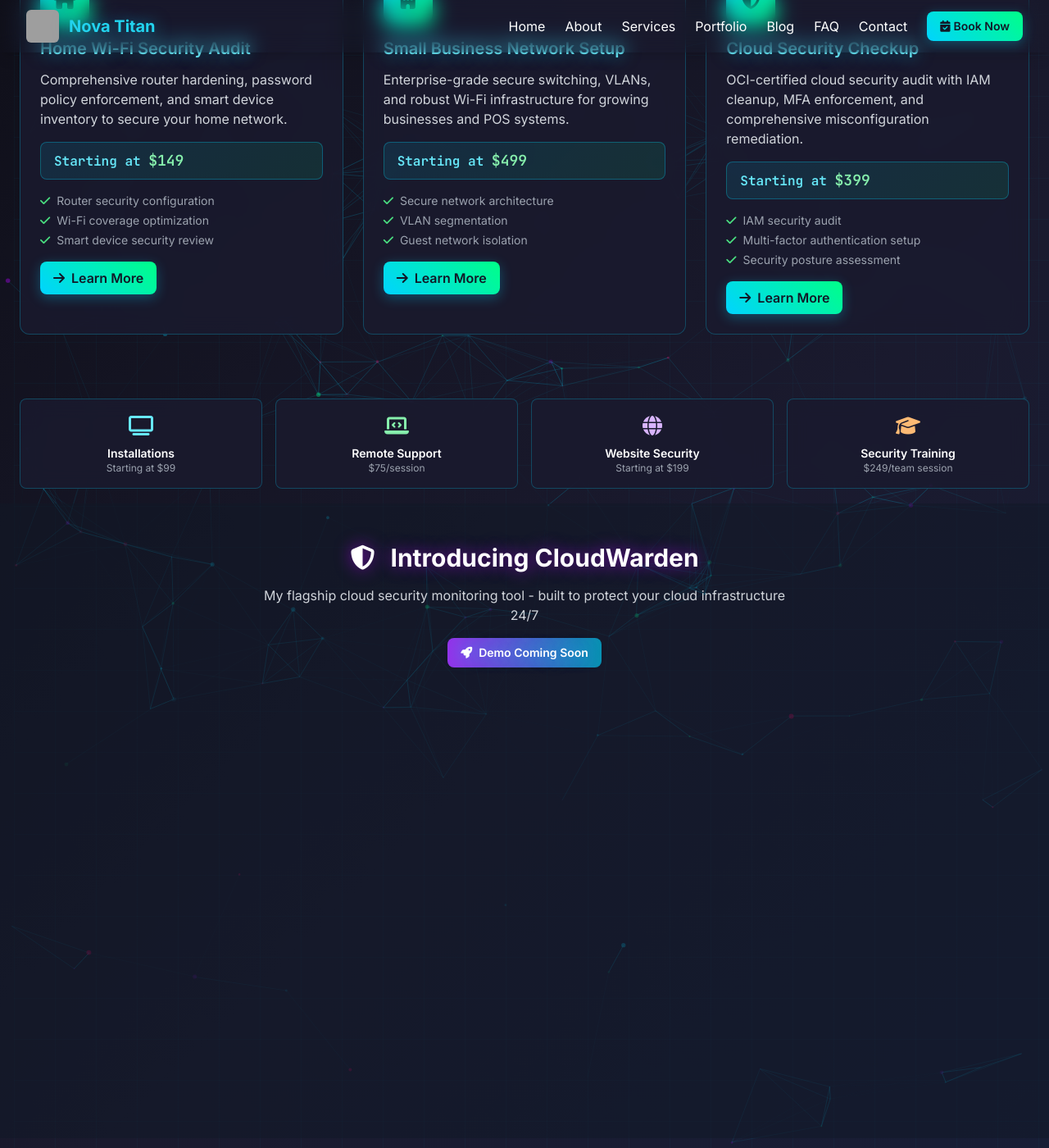
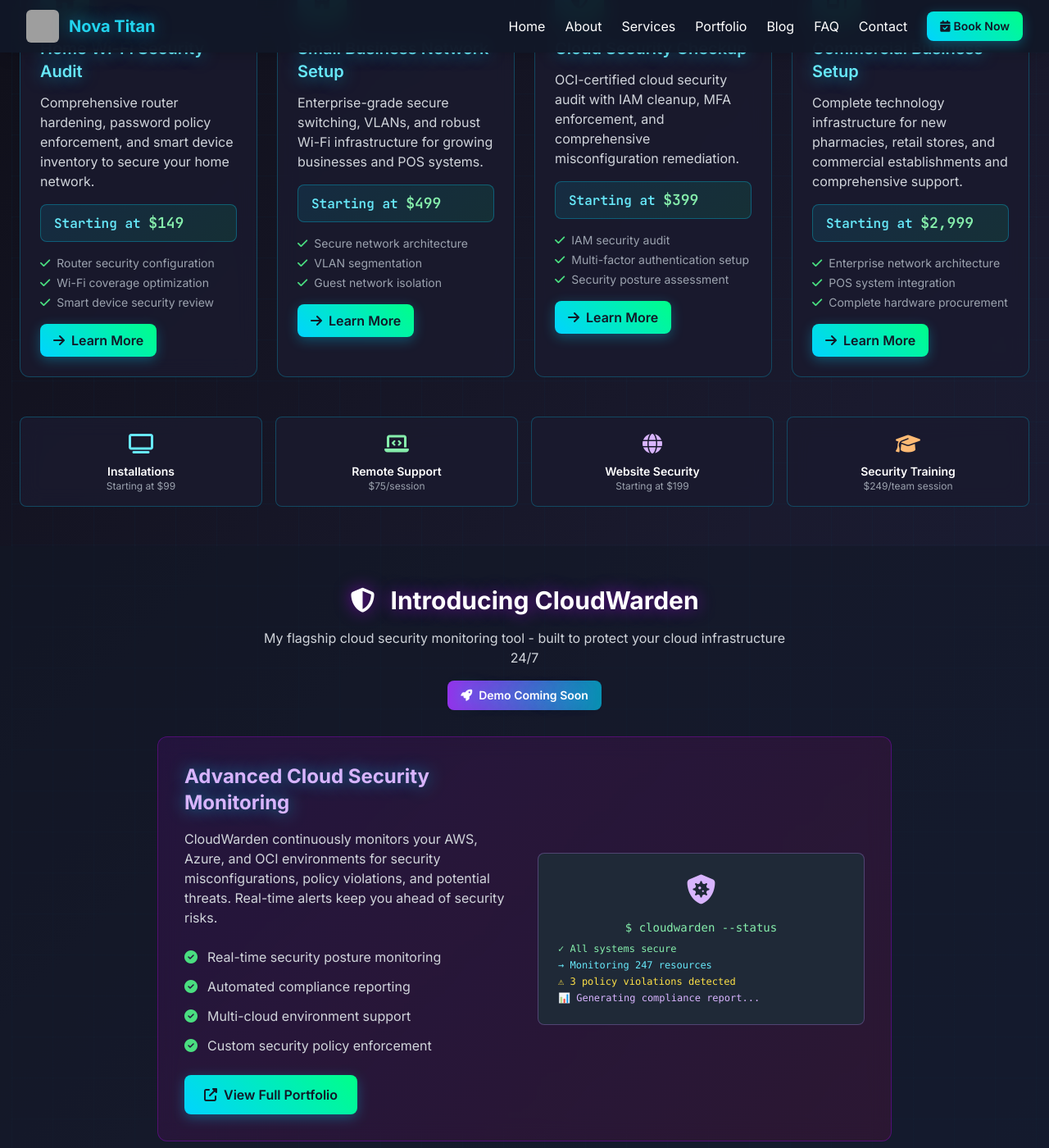
Before and after one commit to tzsmit/nova-titan-site, a Jekyll site: the page index.html, which Jekyll copies as it is, in a window 1280 px wide and 1400 px high, scrolled down 820 px. Shown: the whole window at 82% size. Built offline with Jekyll 4.4.1, drawn with Linux system fonts in a browser that asks for light colours; nearby versions of some CDN libraries; some of the changed text lies outside the part shown; grey boxes are pictures that could not be loaded.

Commit message:
Update index.html

```diff
--- a/index.html
+++ b/index.html
@@ -600,7 +600,7 @@
         <p class="text-gray-300 max-w-2xl mx-auto">Professional cybersecurity and networking solutions for homes and businesses across West Texas</p>
       </div>
 
-      <div class="grid grid-cols-1 md:grid-cols-3 gap-6">
+      <div class="grid grid-cols-1 md:grid-cols-4 gap-6">
         <article class="card rounded-xl p-6 fade-in">
           <div class="service-icon">
             <i class="fas fa-home text-2xl text-gray-900"></i>
@@ -657,6 +657,26 @@
             <li><i class="fas fa-check text-green-400 mr-2"></i>Security posture assessment</li>
           </ul>
           <a class="btn-grad text-gray-900 font-semibold py-2 px-4 rounded-lg inline-flex items-center" href="/services/#cloud-security">
+            <i class="fas fa-arrow-right mr-2"></i>Learn More
+          </a>
+        </article>
+
+        <article class="card rounded-xl p-6 fade-in">
+          <div class="service-icon">
+            <i class="fas fa-store-alt text-2xl text-gray-900"></i>
+          </div>
+          <h3 class="text-xl font-semibold text-cyan-300 mb-3">Commercial Business Setup</h3>
+          <p class="text-gray-300 mb-4">Complete technology infrastructure for new pharmacies, retail stores, and commercial establishments and comprehensive support.</p>
+          <div class="price-tag mb-4">
+            <span class="text-cyan-300">Starting at </span>
+            <span class="text-green-300 text-lg">$2,999</span>
+          </div>
+          <ul class="text-sm text-gray-400 mb-4 space-y-1">
+            <li><i class="fas fa-check text-green-400 mr-2"></i>Enterprise network architecture</li>
+            <li><i class="fas fa-check text-green-400 mr-2"></i>POS system integration</li>
+            <li><i class="fas fa-check text-green-400 mr-2"></i>Complete hardware procurement</li>
+          </ul>
+          <a class="btn-grad text-gray-900 font-semibold py-2 px-4 rounded-lg inline-flex items-center" href="/services/#commercial-services">
             <i class="fas fa-arrow-right mr-2"></i>Learn More
           </a>
         </article>
@@ -897,7 +917,7 @@
             </div>
             <div class="flex items-center">
               <i class="fas fa-envelope text-cyan-400 w-4 mr-3"></i>
-              <a href="mailto:info@novatitan.net" class="text-gray-300 hover:text-cyan-300 transition">info@novatitan.net</a>
+              <a href="/cdn-cgi/l/email-protection#eb82858d84ab85849d8a9f829f8a85c5858e9f" class="text-gray-300 hover:text-cyan-300 transition"><span class="__cf_email__" data-cfemail="97fef9f1f8d7f9f8e1f6e3fee3f6f9b9f9f2e3">[email&#160;protected]</span></a>
             </div>
             <div class="flex items-center">
               <i class="fas fa-map-marker-alt text-cyan-400 w-4 mr-3"></i>
@@ -949,7 +969,7 @@
   </footer>
 
   <!-- Scripts -->
-  <script>
+  <script data-cfasync="false" src="/cdn-cgi/scripts/5c5dd728/cloudflare-static/email-decode.min.js"></script><script>
     // Particle.js Configuration
     particlesJS('particles-js',{
       particles:{
@@ -1075,9 +1095,4 @@
     });
 
     // Console branding
-    console.log('%c🚀 Nova Titan Systems', 'color: #00d4ff; font-size: 20px; font-weight: bold;');
-    console.log('%cOCI Certified Cloud Security Specialist', 'color: #00ff88; font-size: 14px;');
-    console.log('%cServing Lubbock & West Texas', 'color: #b300ff; font-size: 12px;');
-  </script>
-</body>
-</html>
+    console.log('%c🚀 Nova Titan Systems', 'color: #00d4ff; font-size:
```
